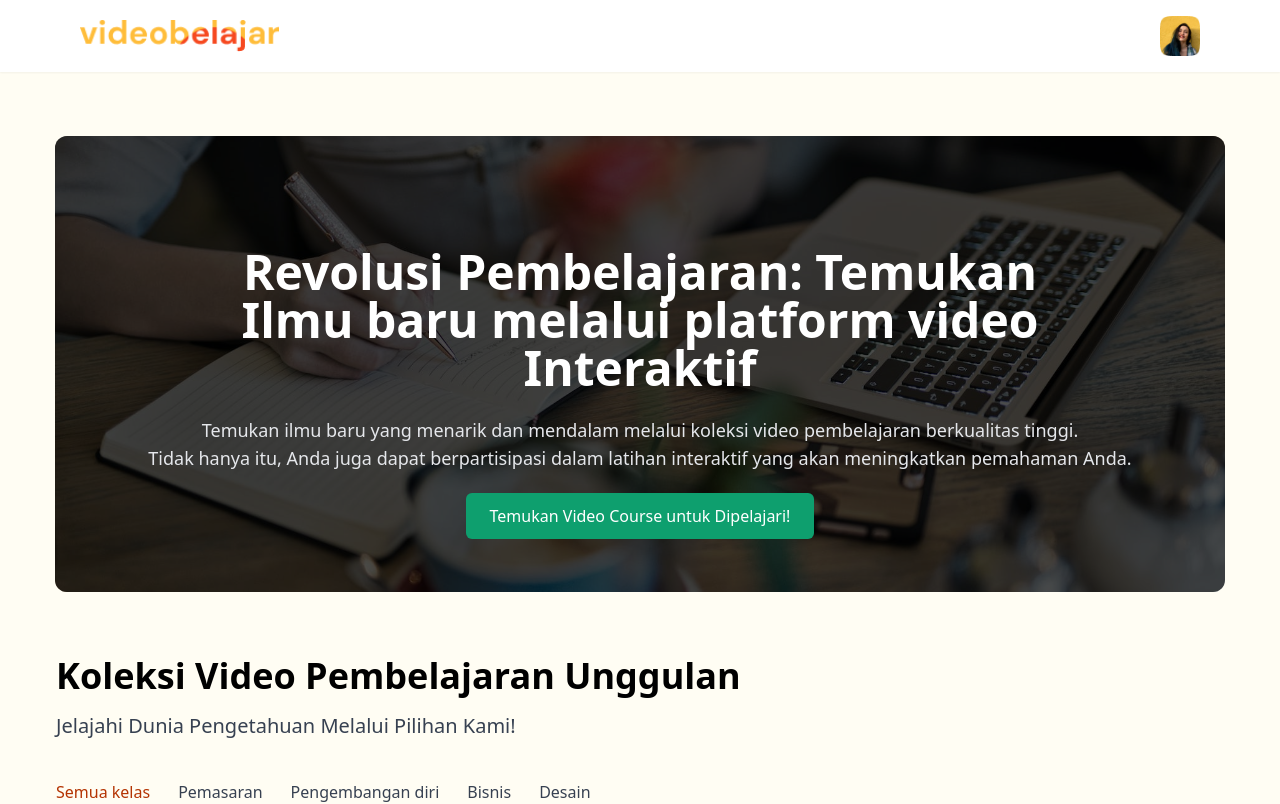
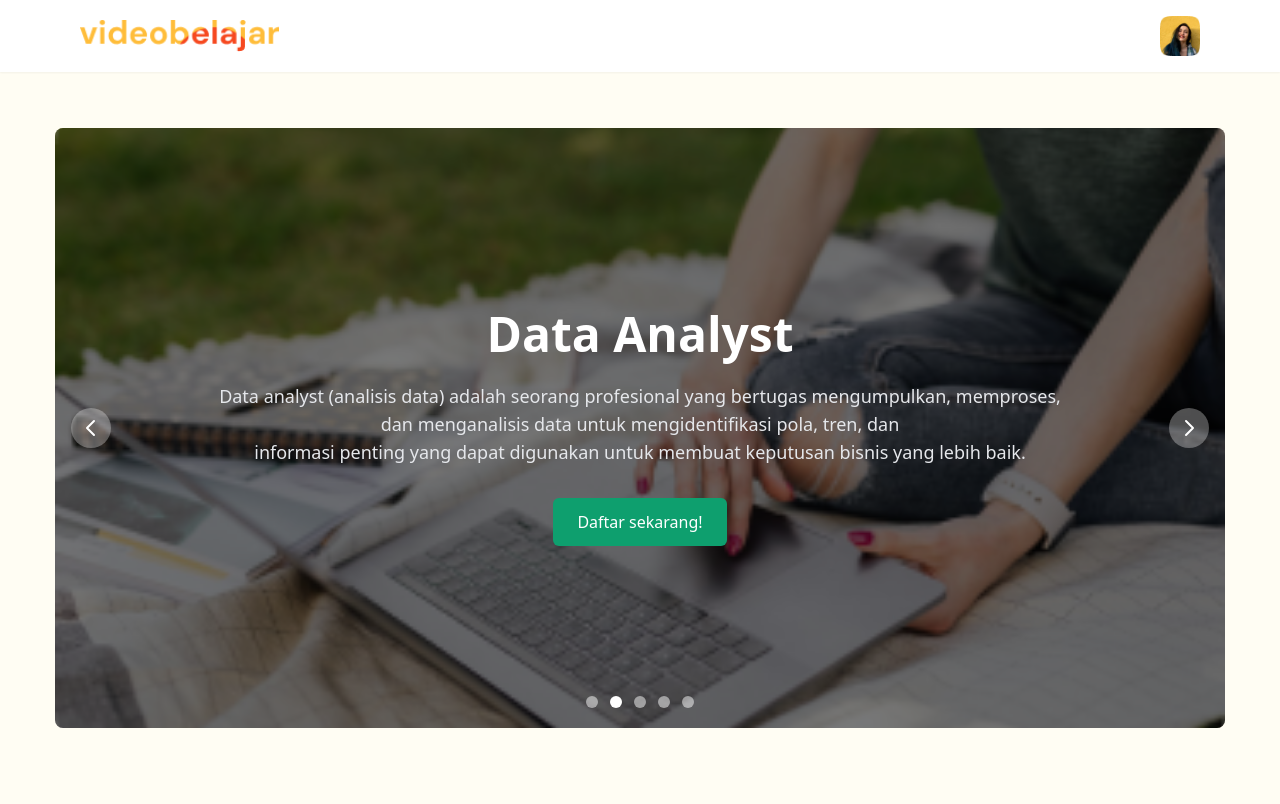
Before and after one commit to Ciptaaaa/VideoBelajar, a React (Vite) app: page / in a window 1280 px wide. Shown: the top 804 px of the page. Built offline with nearby package versions, Linux system fonts and the light colour scheme.

Commit message:
feat: Added Carousel to HomePage

```diff
--- a/src/pages/HomePage.jsx
+++ b/src/pages/HomePage.jsx
@@ -1,12 +1,11 @@
 import React from "react";
 import NavbarLogo from "../assets/logo.png";
-
-import Banner from "../components/Banner";
 import { Link } from "react-router-dom";
 import CourseList from "../components/courseList";
 import NewsLetter from "../components/newsLetter";
 import Footer from "../components/Footer";
 import Navbar from "../components/Navbar";
+import Carousel from "../components/Carousel";
 
 const HomePage = () => {
   return (
@@ -23,7 +22,8 @@ const HomePage = () => {
           <Navbar />
         </div>
       </header>
-      <Banner />
+      <Carousel />
+
       <section className="pt-16">
         <div className="container max-w-[1200px] mx-auto px-4 text-start">
           <h1 className="text-3xl md:text-4xl font-bold mb-4">
```
